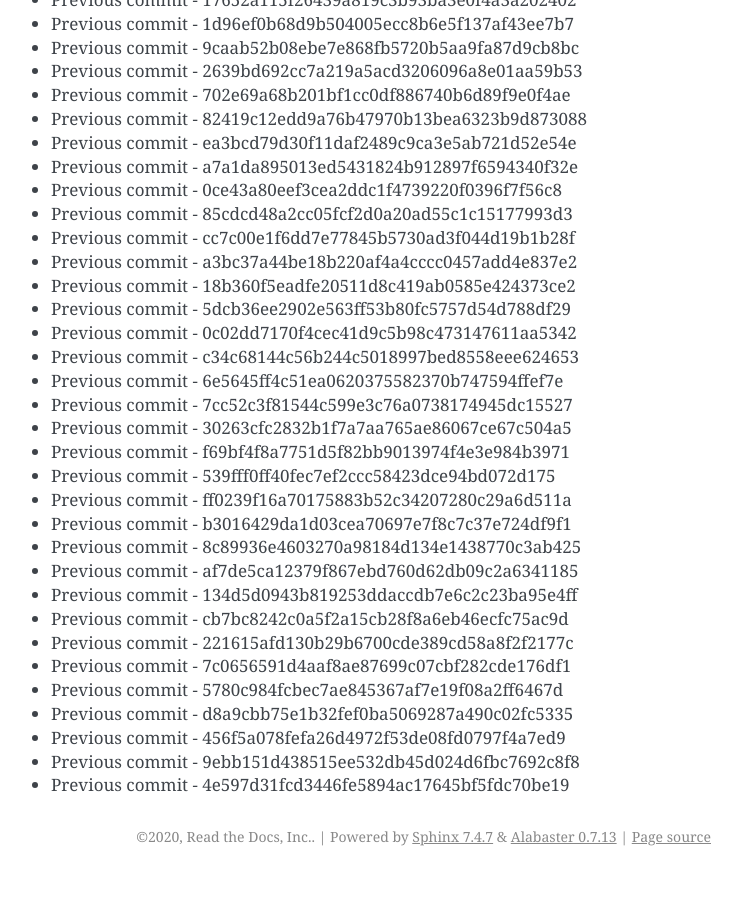
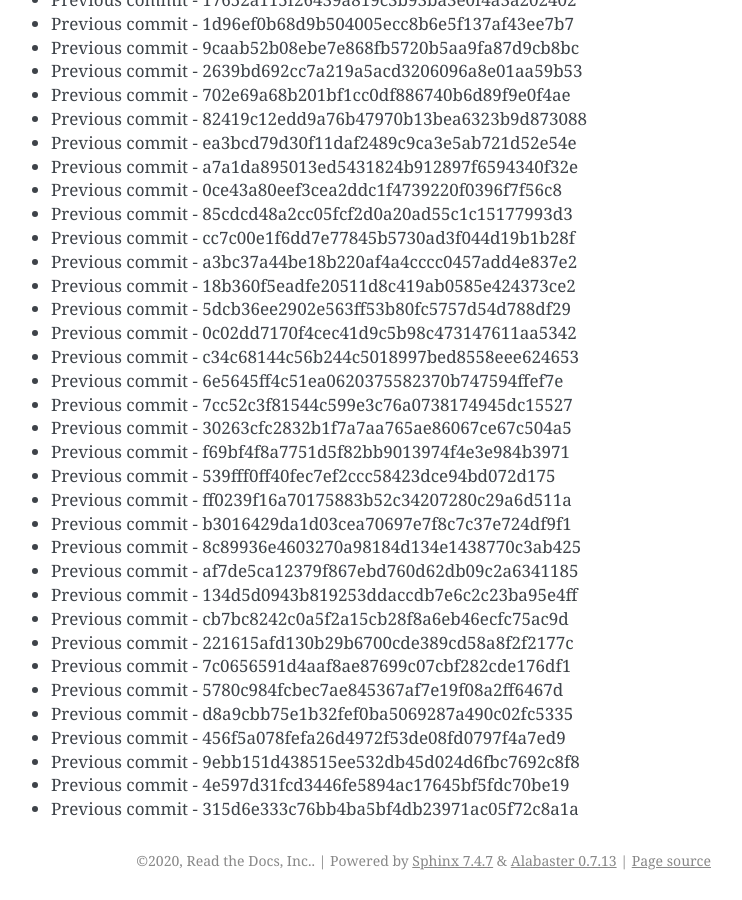
Before and after one commit to readthedocs/rtd-git-stresstest, a Sphinx documentation site: the page built from docs/updates.rst, in a window 1280 px wide and 900 px high, scrolled down 30235 px. Shown: the whole window, without its empty margins (399-1141 px from the left). Built offline with Sphinx 7.4.7, drawn with Linux system fonts in a browser that asks for light colours; before the commit the page ends 31111 px from its top, so only the background shows below that.

Commit message:
Generating commit from previous: 315d6e333c76bb4ba5bf4db23971ac05f72c8a1a

```diff
--- a/docs/updates.rst
+++ b/docs/updates.rst
@@ -1302,3 +1302,4 @@ It can be tested for any performance characteristics.
 * Previous commit - 456f5a078fefa26d4972f53de08fd0797f4a7ed9
 * Previous commit - 9ebb151d438515ee532db45d024d6fbc7692c8f8
 * Previous commit - 4e597d31fcd3446fe5894ac17645bf5fdc70be19
+* Previous commit - 315d6e333c76bb4ba5bf4db23971ac05f72c8a1a
```
